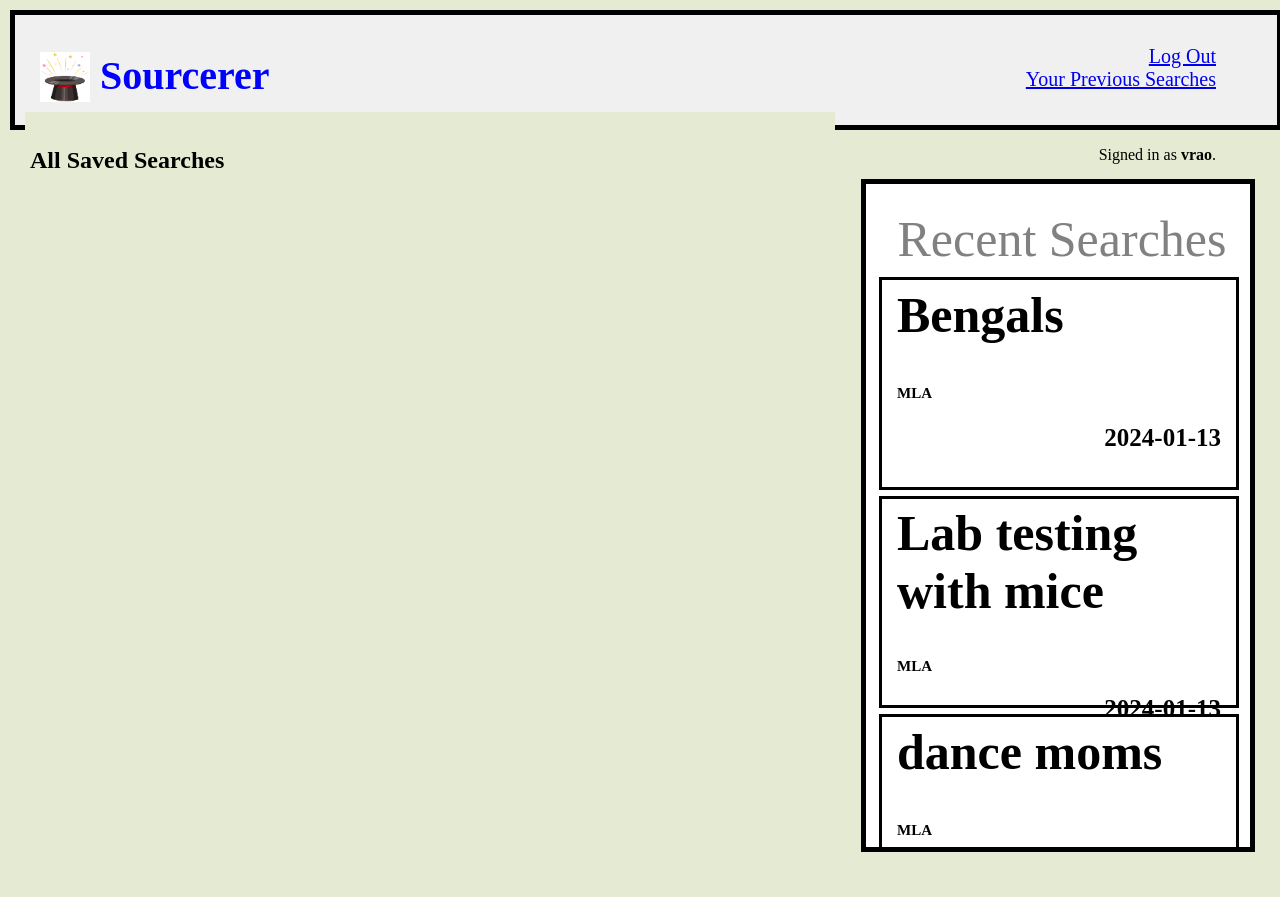
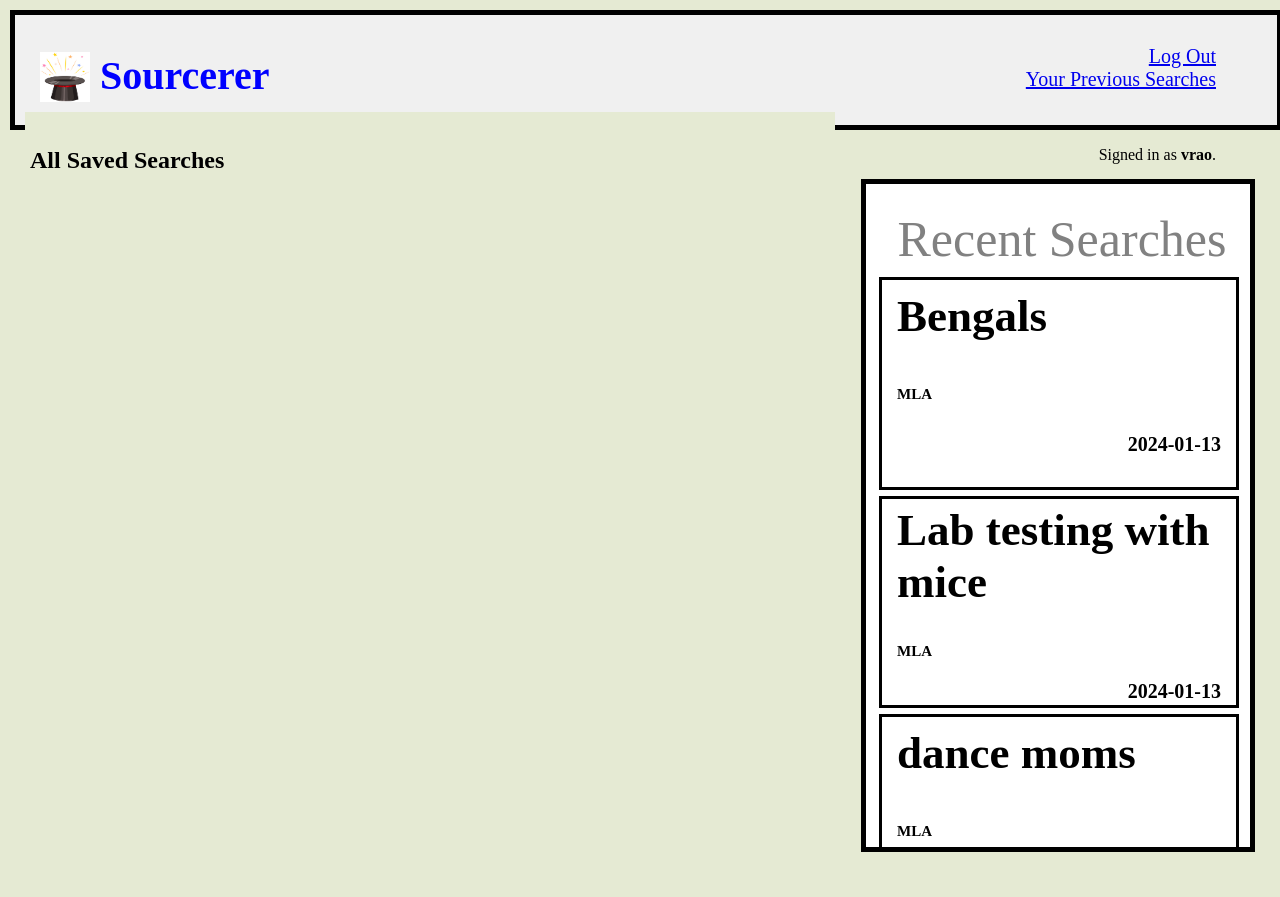
Before and after one commit to DurjaMan27/sourcerer, a Django app: a page that uses sourcerer/sourcing/templates/sourcing/layout.html in a window 1280 px wide. Run offline with Django 4.2, Linux system fonts and the light colour scheme; a user stored in the database is signed in; data comes from the database, SQL or seed files in the repository.

Commit message:
Adding style for sidebar and results

```diff
--- a/sourcerer/sourcing/static/sourcing/styles.css
+++ b/sourcerer/sourcing/static/sourcing/styles.css
@@ -120,6 +120,7 @@
     align-items: center;
     padding-left: 15px;
     padding-right: 15px;
+    overflow-y: scroll;
 }
 
 .recentSearch:hover {
@@ -128,7 +129,7 @@
 }
 
 .recentSearch h1 {
-    font-size: 50px;
+    font-size: 40px;
     color: black;
     text-align: left;
     margin-top: 5px;
@@ -142,8 +143,27 @@
 }
 
 .recentSearch h4 {
-    font-size: 25px;
+    font-size: 20px;
     text-align: right;
     color: black;
     margin-top: 5px;
+    align-items: flex-end;
 }
+
+.result {
+    display: grid;
+    height: 10%;
+    width: 75%;
+    outline: 5px black solid;
+    align-items: center;
+    padding-left: 15px;
+    padding-right: 15px;
+    overflow-y: scroll;
+}
+
+.recentSearch h1 {
+    font-size: 45px;
+    color: black;
+    text-align: left;
+    margin-top: 5px;
+}
```
